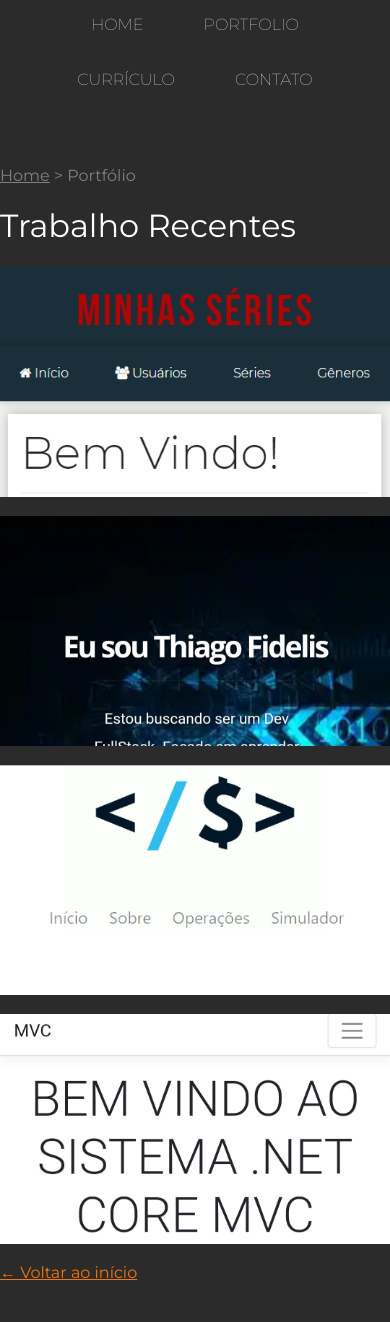
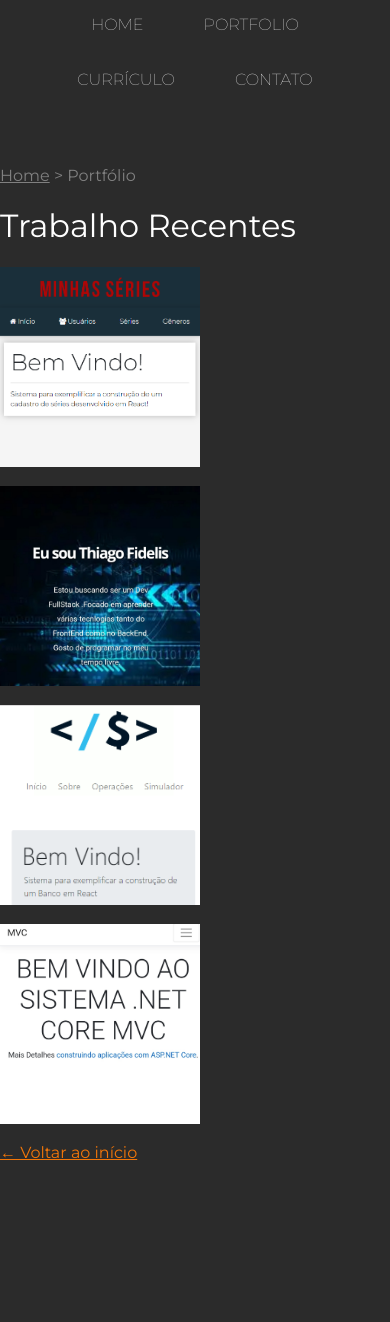
Before and after one commit to fidelis27/portfolio-thiagofidelis, a PHP site: page /portfolio.html in a window 390 px wide. After the commit the page ends 1160 px from the top, so only its background shows below. Run offline with PHP 8.4, Linux system fonts and the light colour scheme.

Commit message:
Update styles.css
M

```diff
--- a/css/styles.css
+++ b/css/styles.css
@@ -291,7 +291,8 @@ body {
      height:100%;
     }
      .miniatura {
-     width: 100%;
+     width: 200px;
+    height: 200px
     }
 
 }
```
